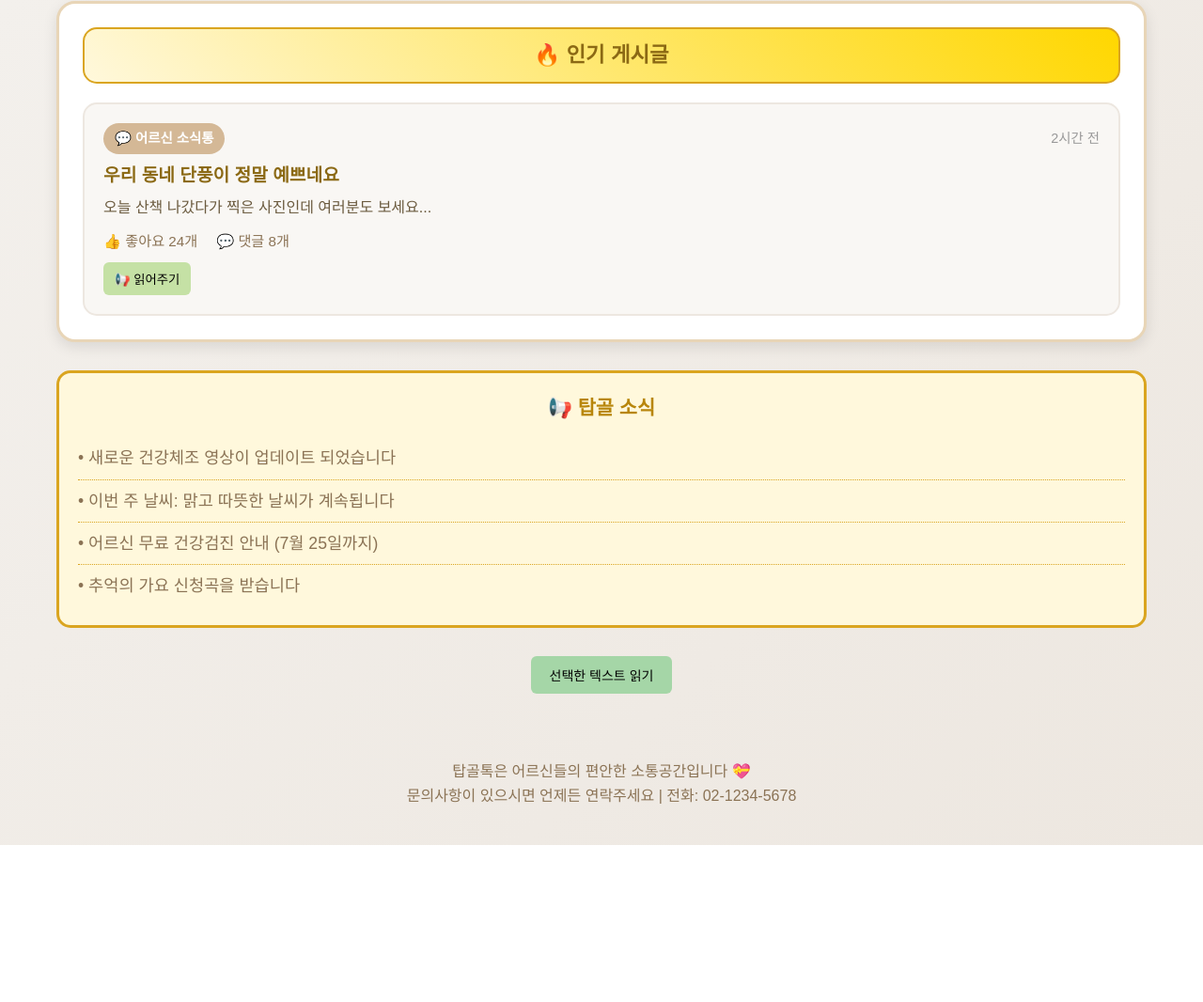
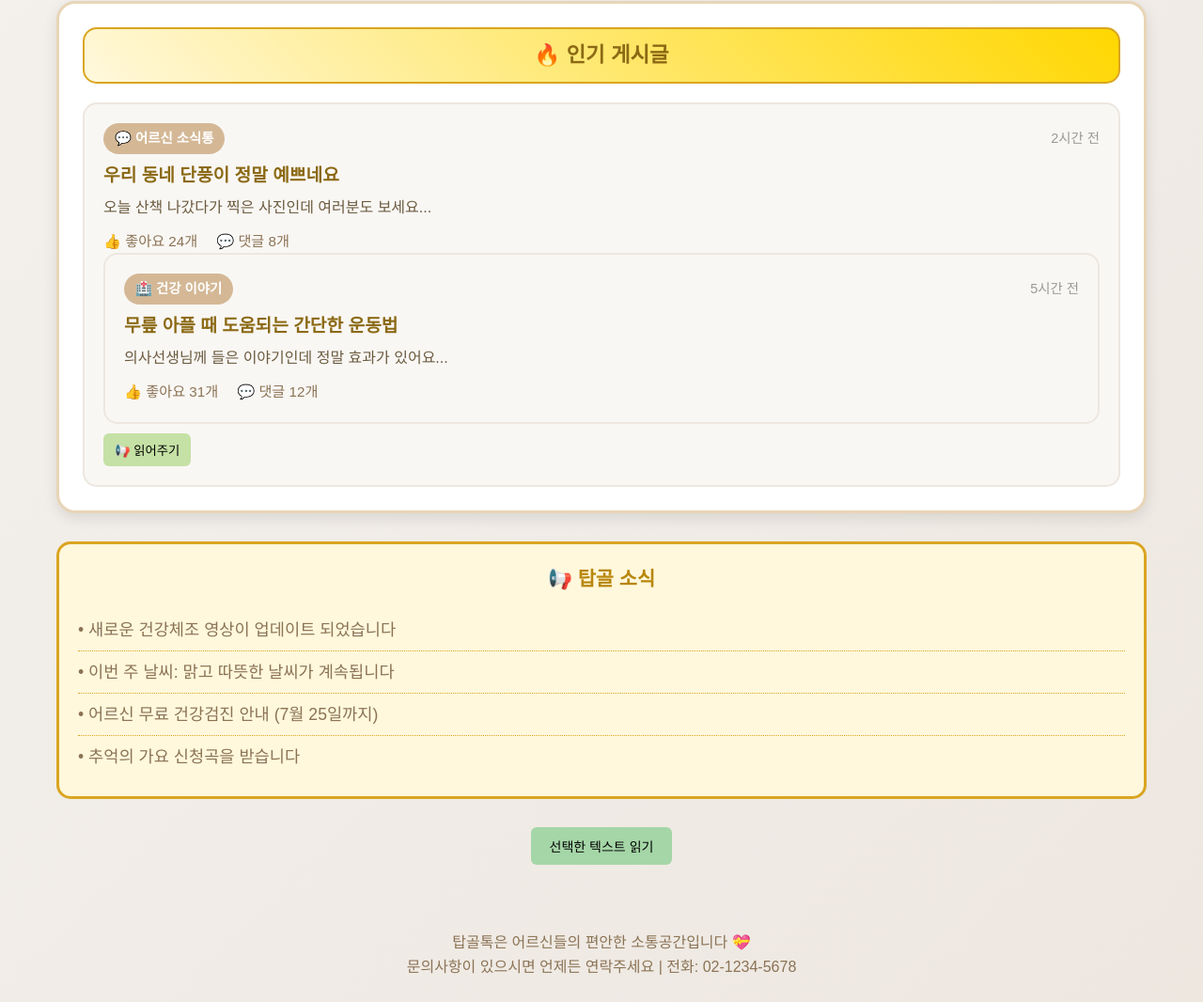
Before and after one commit to oz-factory/oz-online-park, a plain HTML site: page index.html in a window 1280 px wide. Shown: the part 726-1792 px from the top of the page at 94% size. Before the commit the page ends 1625 px from the top, so only its background shows below. Drawn offline with Linux system fonts and the light colour scheme.

Commit message:
누락 수정

```diff
--- a/index.html
+++ b/index.html
@@ -92,6 +92,23 @@
             </div>
             <div class="post-stats">
               <span>👍 좋아요 24개</span> <span>💬 댓글 8개</span>
+            </div>
+            <div
+              class="post-item"
+              onclick="alert('게시글을 확인하시겠습니까?')"
+            >
+              <div class="post-header">
+                <span class="post-category">🏥 건강 이야기</span>
+                <span class="post-time">5시간 전</span>
+              </div>
+              <div class="post-title">무릎 아플 때 도움되는 간단한 운동법</div>
+              <div class="post-preview">
+                의사선생님께 들은 이야기인데 정말 효과가 있어요...
+              </div>
+              <div class="post-stats">
+                <span>👍 좋아요 31개</span>
+                <span>💬 댓글 12개</span>
+              </div>
             </div>
             <!-- 음성추가 -->
             <button class="tts-btn" onclick="toggleSpeech(this)">
```
